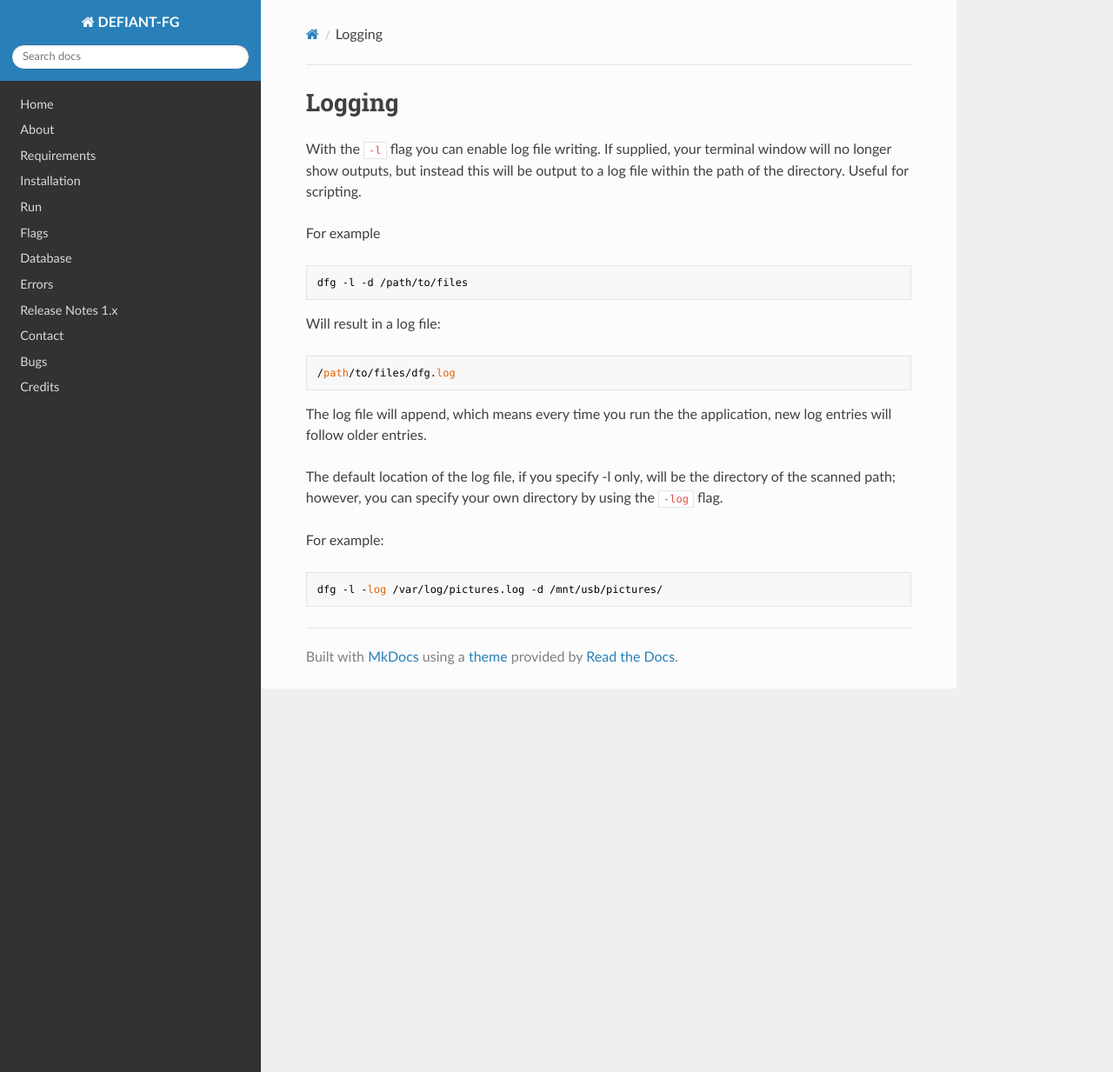
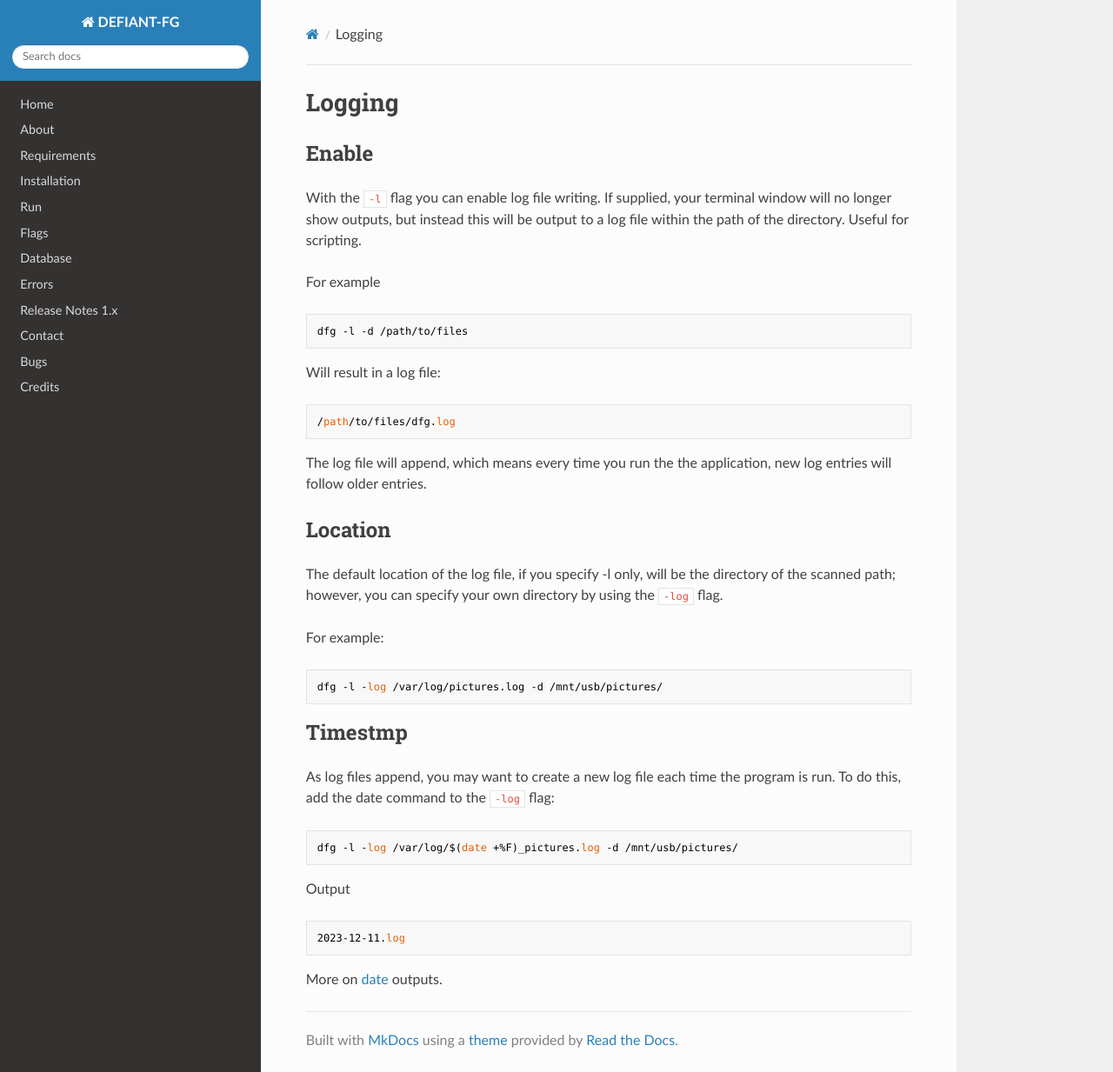
Before and after one commit to karlh001/defiant-fg, an MkDocs documentation site: the page built from docs/log.md, in a window 1280 px wide and 1233 px high. Shown: the whole window at 87% size. Built offline with MkDocs 1.6.1, drawn with Linux system fonts in a browser that asks for light colours; nearby versions of some CDN libraries.

Commit message:
log file location

```diff
--- a/docs/log.md
+++ b/docs/log.md
@@ -1,4 +1,6 @@
 # Logging
+
+## Enable
 
 With the `-l` flag you can enable log file writing. If supplied, your terminal window will no longer show outputs, but instead this will be output to a log file within the path of the directory. Useful for scripting.
 
@@ -13,8 +15,22 @@ Will result in a log file:
 
 The log file will append, which means every time you run the the application, new log entries will follow older entries.
 
+## Location
+
 The default location of the log file, if you specify -l only, will be the directory of the scanned path; however, you can specify your own directory by using the `-log` flag.
 
 For example:
 
 	dfg -l -log /var/log/pictures.log -d /mnt/usb/pictures/
+
+## Timestmp
+
+As log files append, you may want to create a new log file each time the program is run. To do this, add the date command to the `-log` flag:
+
+	dfg -l -log /var/log/$(date +%F)_pictures.log -d /mnt/usb/pictures/
+
+Output
+
+	2023-12-11.log
+
+More on [date](https://www.howtogeek.com/410442/how-to-display-the-date-and-time-in-the-linux-terminal-and-use-it-in-bash-scripts/#how-to-see-the-date-and-time-and-time-in-the-linux-terminal) outputs.
```
